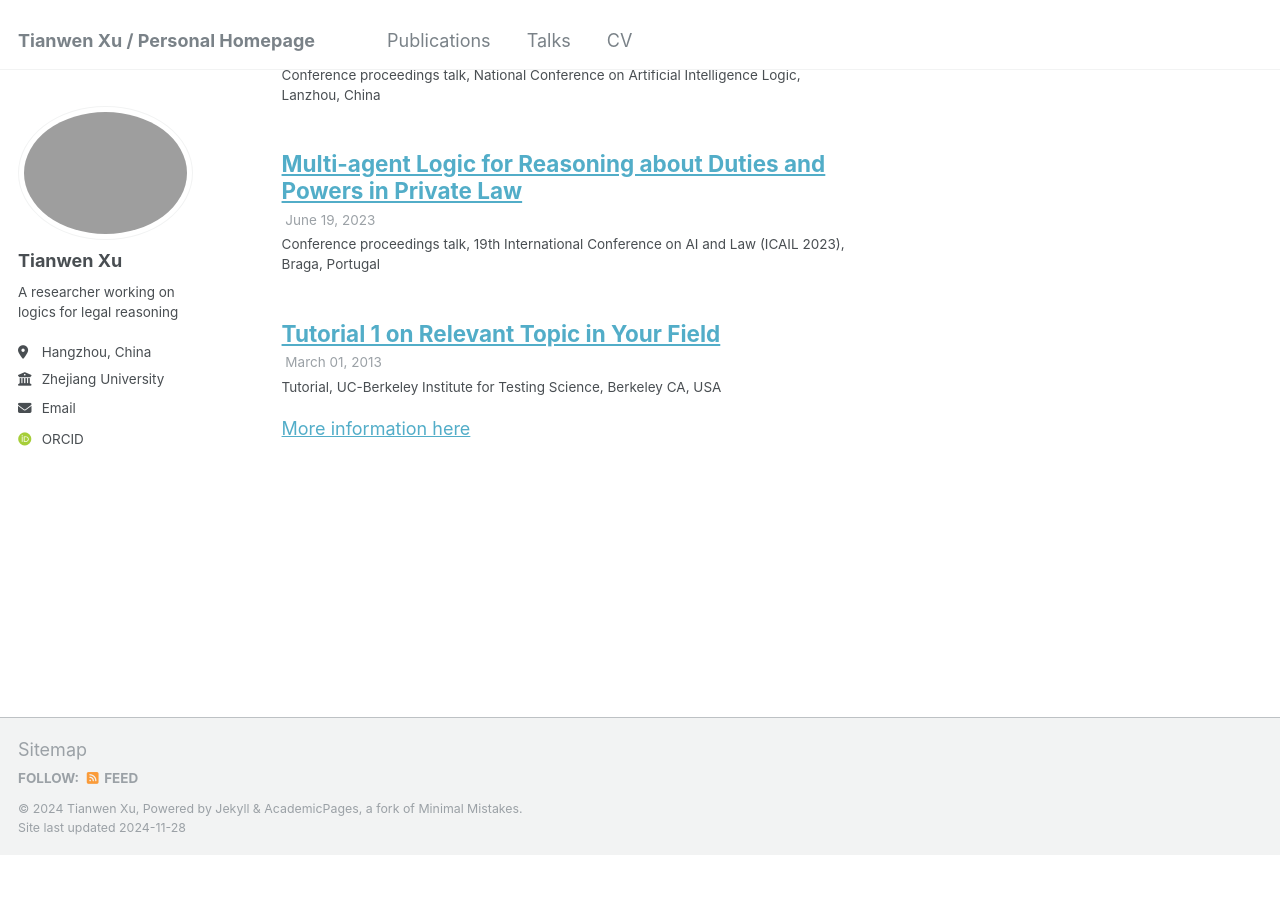
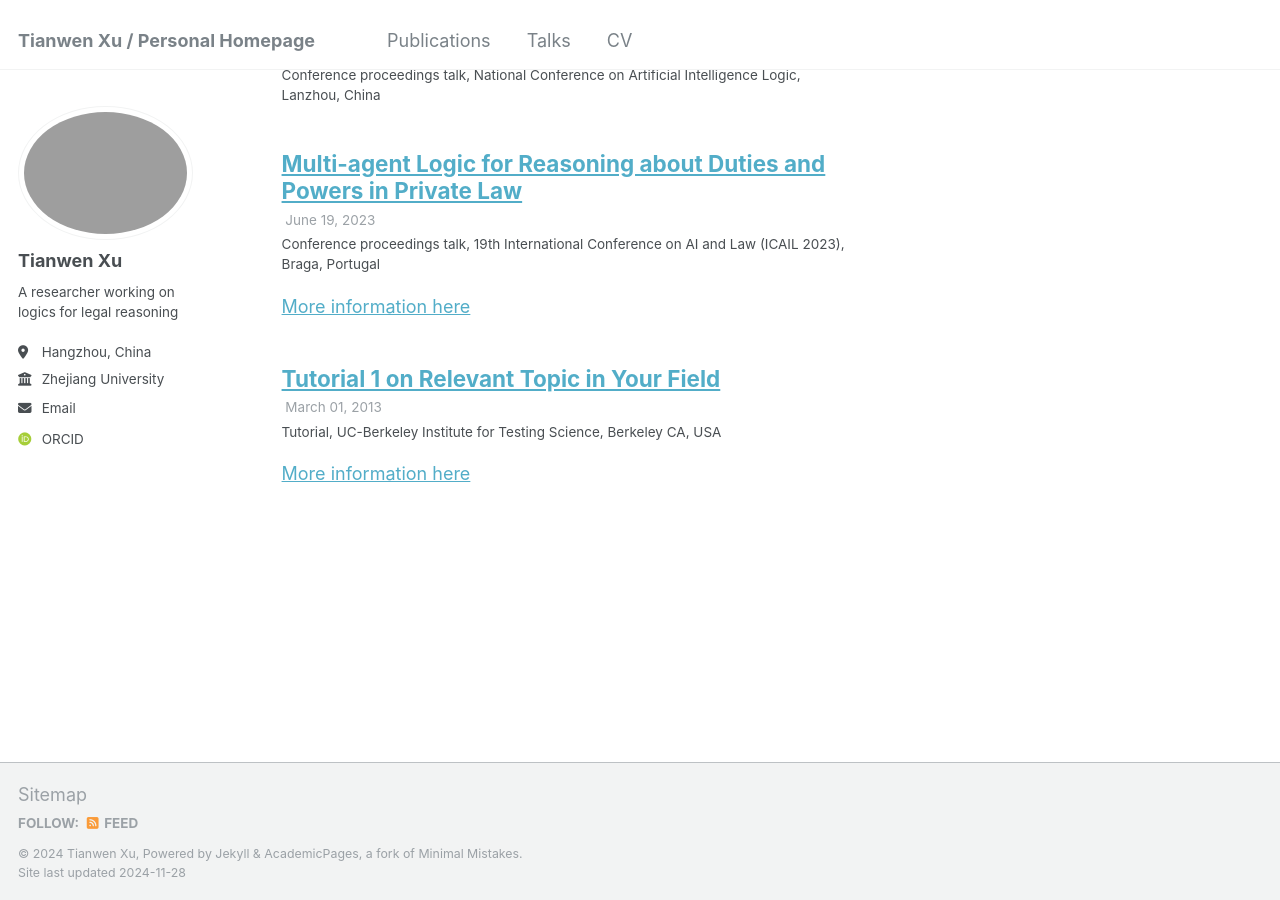
Before and after one commit to tianwenxu-lawlogic/tianwenxu-lawlogic.github.io, a Jekyll site: the page built from _pages/talks.html, in a window 1280 px wide and 900 px high, scrolled down 555 px. Built offline with Jekyll 4.4.1, drawn with Linux system fonts in a browser that asks for light colours; some web fonts are replaced; before the commit the page ends 1410 px from its top, so only the background shows below that.

Commit message:
Update 2023-06-19-multi-agent-logic.md

```diff
--- a/_talks/2023-06-19-multi-agent-logic.md
+++ b/_talks/2023-06-19-multi-agent-logic.md
@@ -2,8 +2,10 @@
 title: "Multi-agent Logic for Reasoning about Duties and Powers in Private Law"
 collection: talks
 type: "Conference proceedings talk"
-permalink: /talks/A Multi-agent Logic for Reasoning about Duties and Powers in Private Law
+permalink: /talks/Multi-agent Logic for Reasoning about Duties and Powers in Private Law
 venue: "19th International Conference on AI and Law (ICAIL 2023)"
 date: 2023-06-19
 location: "Braga, Portugal"
 ---
+
+[More information here](https://icail2023.di.uminho.pt/)
```
